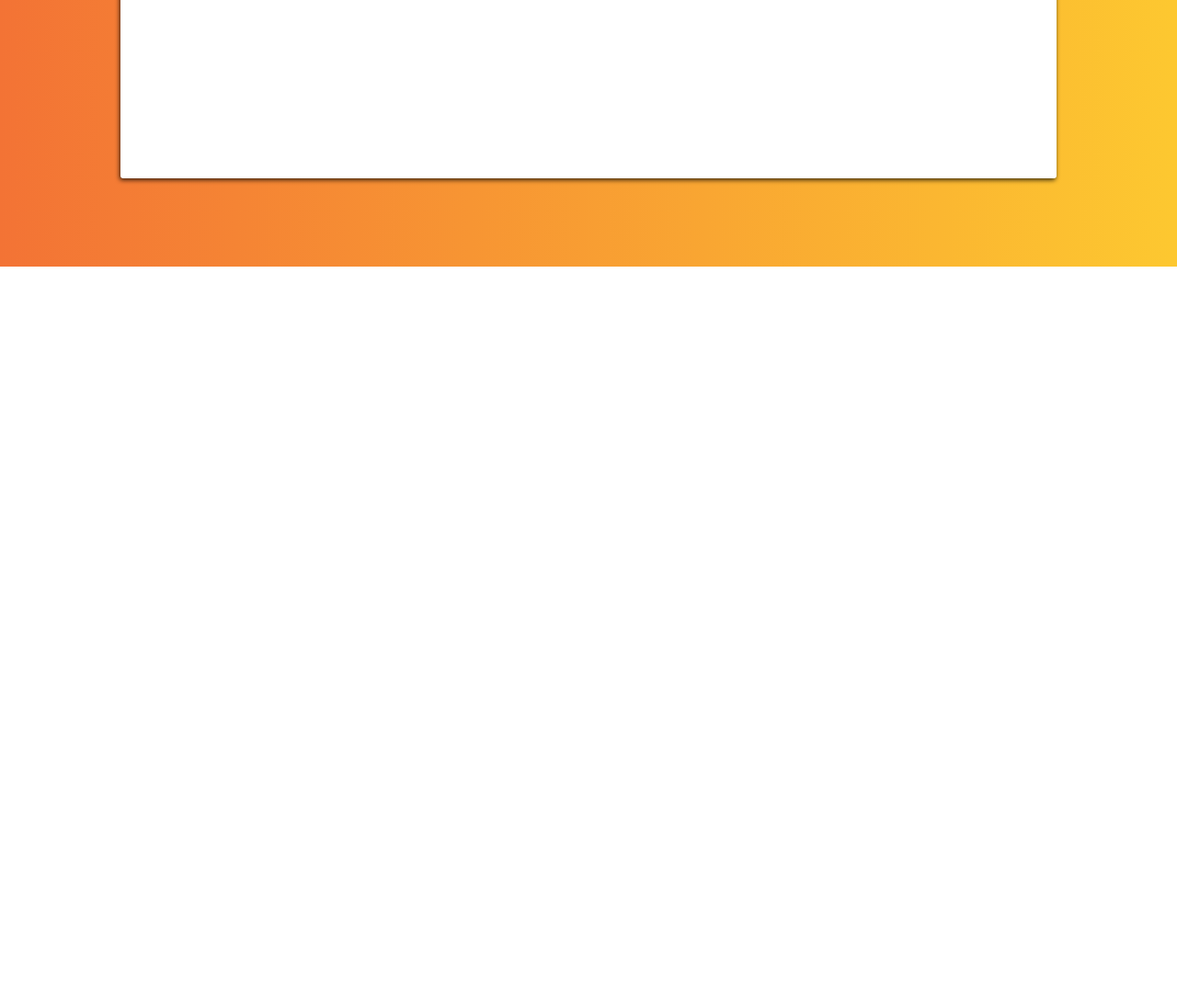
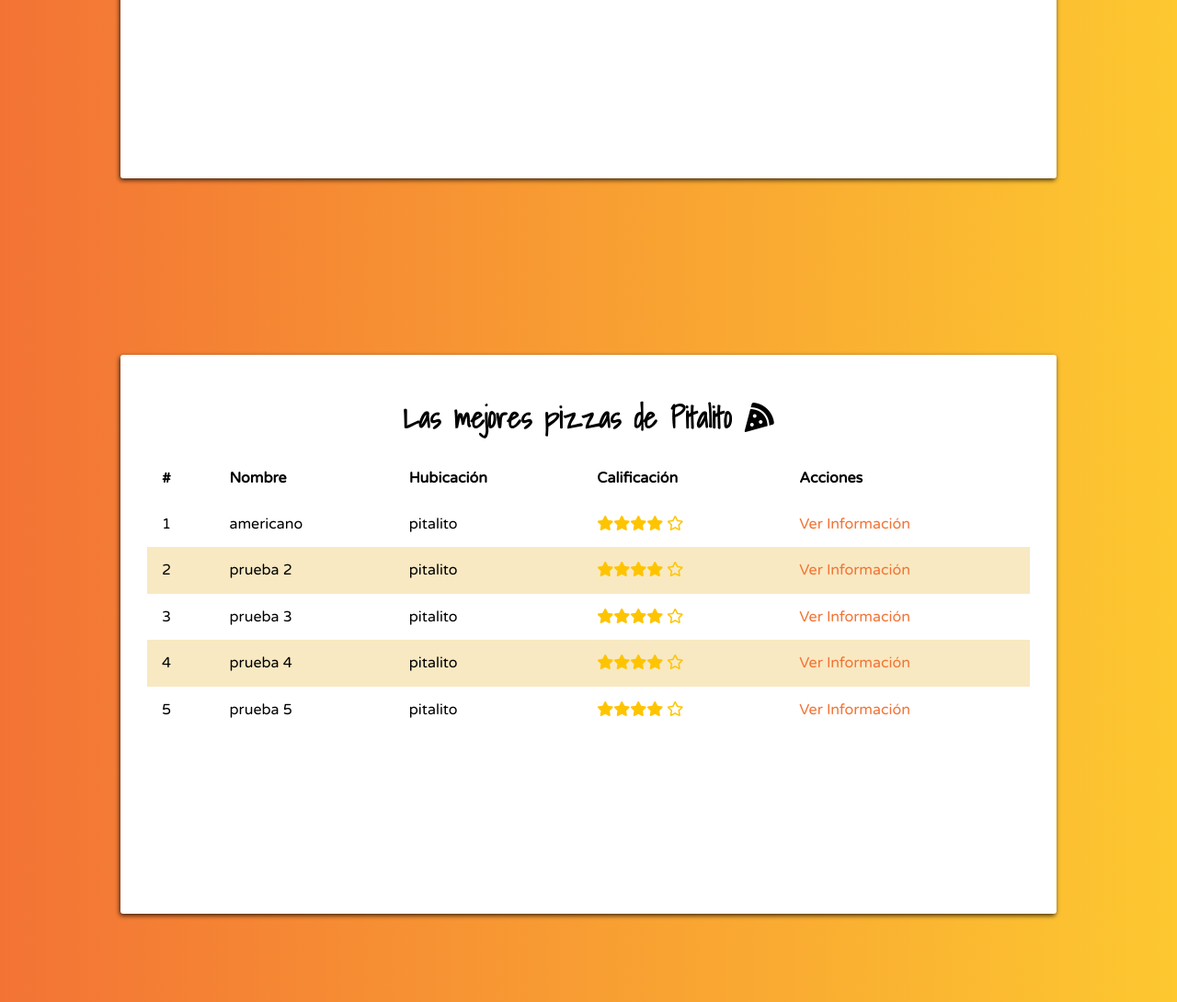
Before and after one commit to davinson1/Curso-de-Git-y-GitHub, a plain HTML site: page index.html in a window 1280 px wide. Shown: the part 510-1600 px from the top of the page at 92% size. Before the commit the page ends 800 px from the top, so only its background shows below. Drawn offline with nearby package versions, Linux system fonts and the light colour scheme.

Commit message:
segunda capa de pizza

```diff
--- a/index.html
+++ b/index.html
@@ -83,6 +83,77 @@
     </div>   <!-- Fin div container -->
 
 
+
+
+
+    <div class="container">
+
+        <div class="content animated bounceInLeft ">
+
+            <header>
+                <h1>Las mejores pizzas de Pitalito <i class="fas fa-pizza-slice"></i></h1>
+            </header>
+
+            <!-- inicio tabla -->
+            <table class="table">
+                <thead>
+                    <th>#</th>
+                    <th>Nombre</th>
+                    <th>Hubicación</th>
+                    <th>Calificación</th>
+                    <th>Acciones</th>
+                </thead>
+                <tbody>
+                    <tr>
+                        <td>1</td>
+                        <td>americano</td>
+                        <td>pitalito</td>
+                        <td><i class="fas fa-star"></i><i class="fas fa-star"></i><i class="fas fa-star"></i><i
+                            class="fas fa-star"> <i class="far fa-star"></i></td>
+                        <td> <a href="./src/americano.html">Ver Información</a> </td>
+                    </tr>
+
+                    <tr>
+                        <td>2</td>
+                        <td>prueba 2</td>
+                        <td>pitalito</td>
+                        <td><i class="fas fa-star"></i><i class="fas fa-star"></i><i class="fas fa-star"></i><i
+                            class="fas fa-star"> <i class="far fa-star"></i></td>
+                            <td> <a href="./src/americano.html">Ver Información</a> </td>
+                    </tr>
+                    <tr>
+                        <td>3</td>
+                        <td>prueba 3</td>
+                        <td>pitalito</td>
+                        <td><i class="fas fa-star"></i><i class="fas fa-star"></i><i class="fas fa-star"></i><i
+                            class="fas fa-star"> <i class="far fa-star"></i></td>
+                            <td> <a href="./src/americano.html">Ver Información</a> </td>
+                    </tr>
+                    <tr>
+                        <td>4</td>
+                        <td>prueba 4</td>
+                        <td>pitalito</td>
+                        <td><i class="fas fa-star"></i><i class="fas fa-star"></i><i class="fas fa-star"></i><i
+                            class="fas fa-star"> <i class="far fa-star"></i></td>
+                            <td> <a href="./src/americano.html">Ver Información</a> </td>
+                    </tr>
+                    <tr>
+                        <td>5</td>
+                        <td>prueba 5</td>
+                        <td>pitalito</td>
+                        <td><i class="fas fa-star"></i><i class="fas fa-star"></i><i class="fas fa-star"></i><i
+                                class="fas fa-star"> <i class="far fa-star"></i></td>
+                                <td> <a href="./src/americano.html">Ver Información</a> </td>
+                    </tr>
+
+                </tbody>
+            </table>
+
+            <!-- Fin tabla -->
+
+        </div>   <!-- Fin  div content -->
+    </div>   <!-- Fin div container -->
+
 </body>
 
 </html>
```
